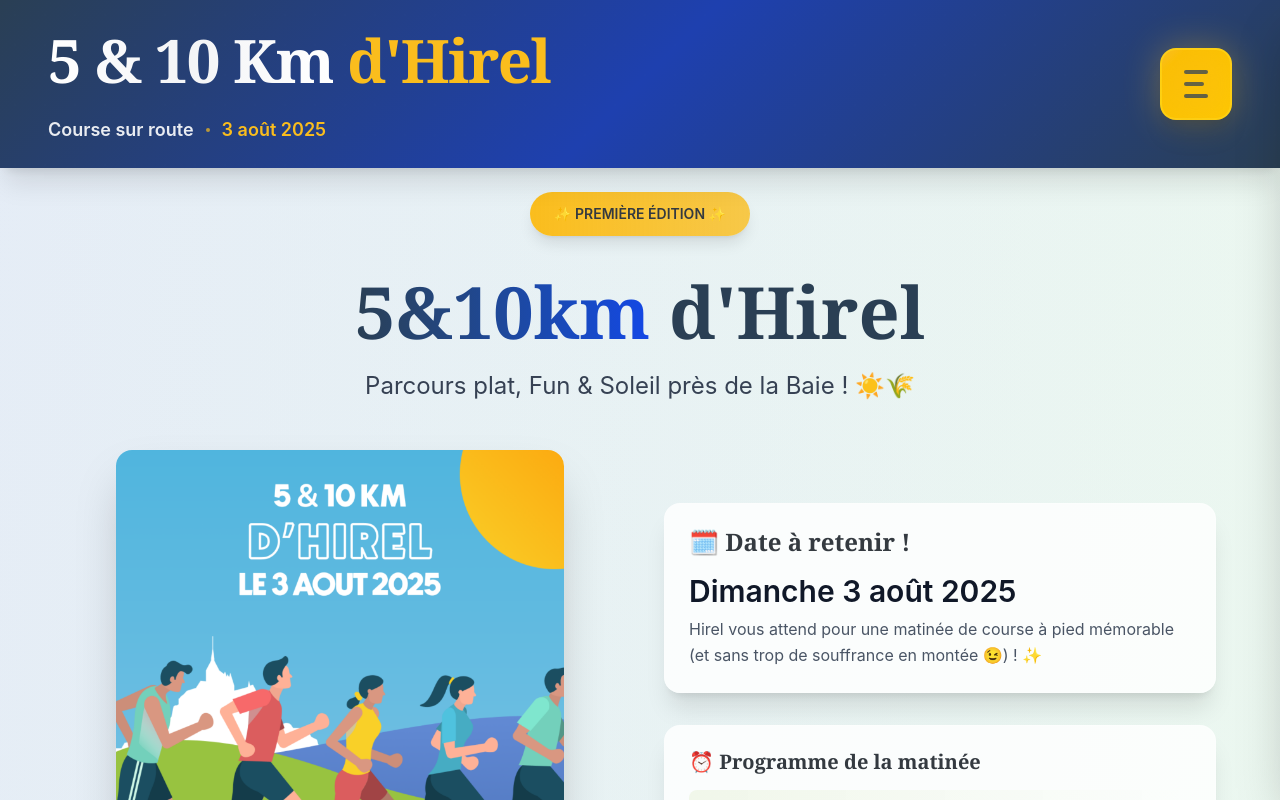
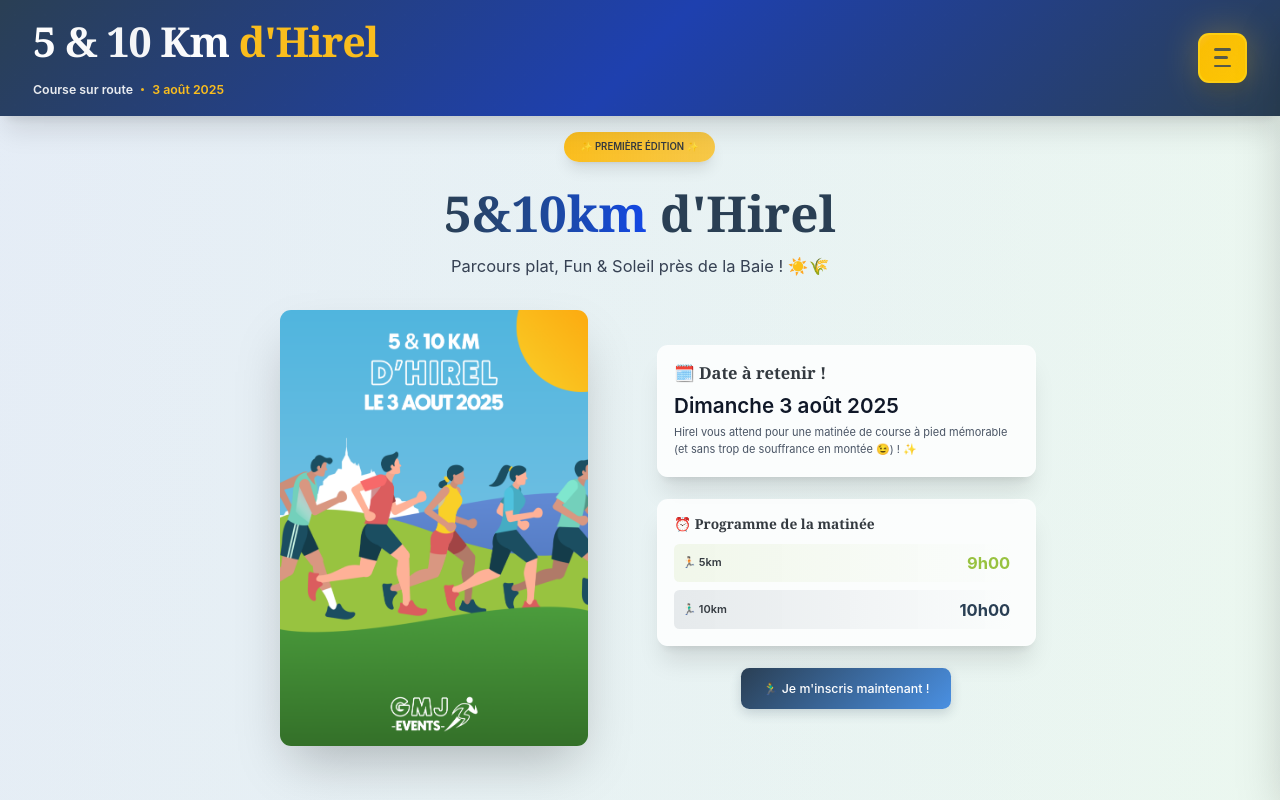
Before and after one commit to Pulkio/5_10_Km_Hirel, a React (Vite) app in the folder 5_10_km_hirel/: page / in a window 1280 px wide. Shown: the top 800 px of the page. Built offline with nearby package versions, Linux system fonts and the light colour scheme.

Commit message:
Ajustement taille

```diff
--- a/5_10_km_hirel/src/styles/layout.css
+++ b/5_10_km_hirel/src/styles/layout.css
@@ -1,4 +1,10 @@
+
 /* Styles de layout généraux, cartes, glassmorphism, responsive, etc. */
+
+/* Réduction globale de l'échelle du site pour correspondre à un zoom 70% */
+html {
+  font-size: 11px;
+}
 
 /* === STYLES DE BASE === */
 body {
```
